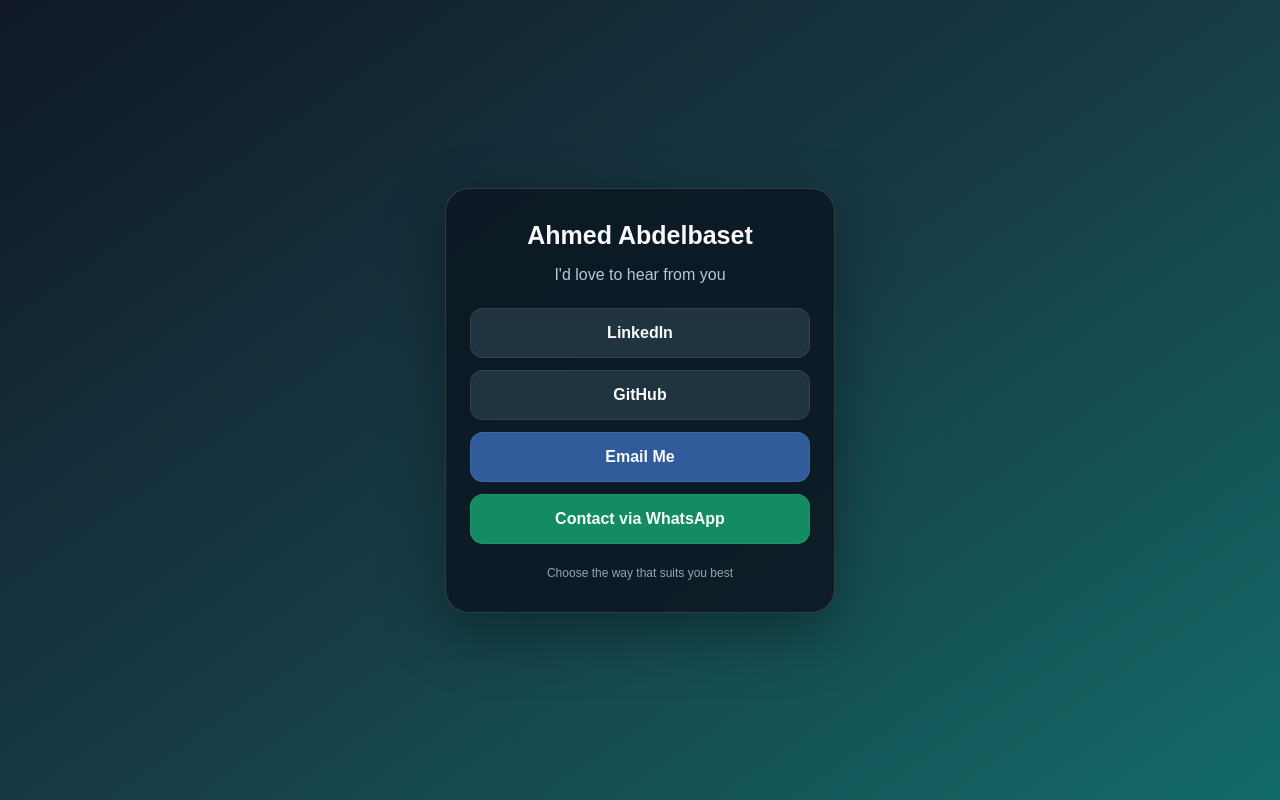
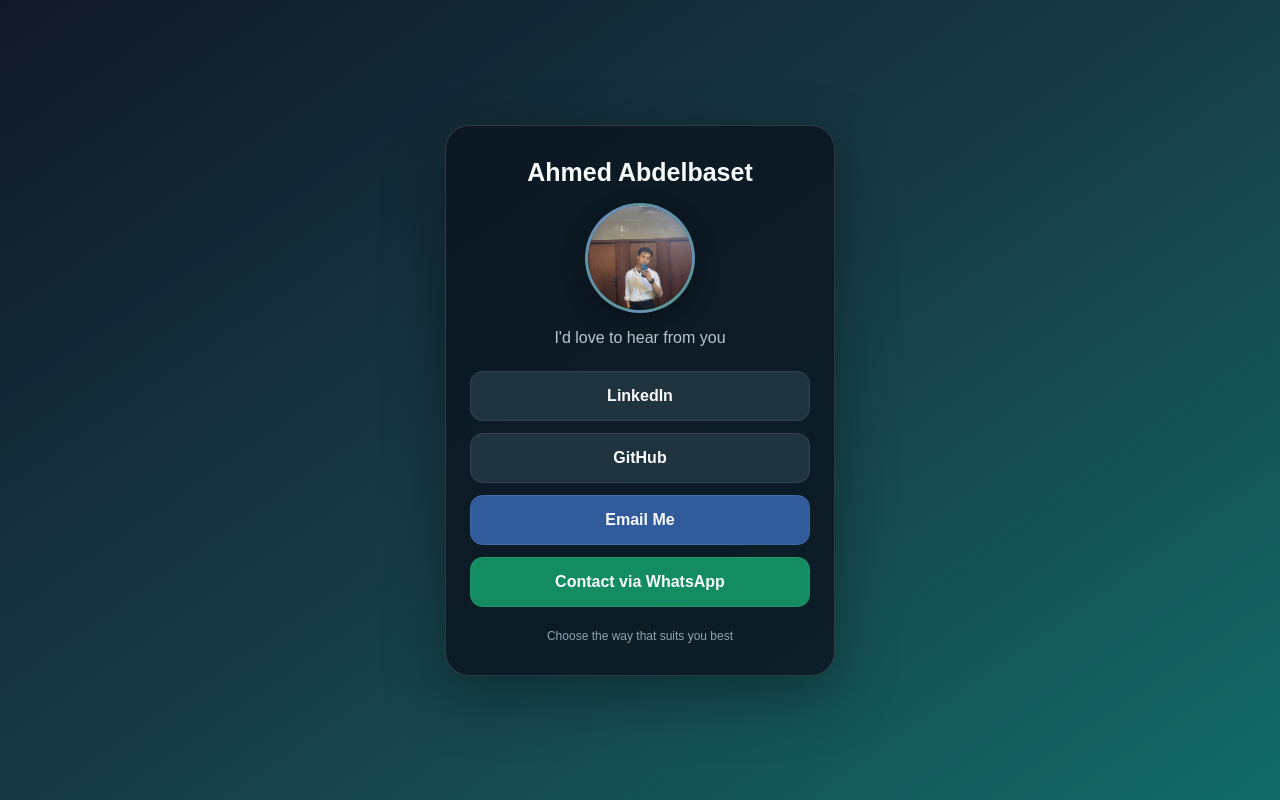
Before and after one commit to ahmed3baset/my-links, a plain HTML site: page index.html in a window 1280 px wide. Drawn offline with Linux system fonts and the light colour scheme.

Commit message:
Refactor avatar display and error handling
Updated avatar handling to show initials when the image is missing and modified the layout for better presentation.

```diff
--- a/index.html
+++ b/index.html
@@ -36,16 +36,32 @@
       font-size: 25px;
     }
 
+    /* Shows initials when the photo is missing, so the card never looks broken. */
     .avatar {
+      position: relative;
       width: 110px;
       height: 110px;
       margin: 0 auto 16px;
-      display: block;
-      object-fit: cover;
-      object-position: center top;
+      display: grid;
+      place-items: center;
+      overflow: hidden;
       border-radius: 50%;
       border: 3px solid rgba(255, 255, 255, 0.3);
       box-shadow: 0 8px 24px rgba(0, 0, 0, 0.3);
+      background: linear-gradient(145deg, #315c9b, #126b67);
+      color: #f8fafc;
+      font-size: 36px;
+      font-weight: bold;
+      letter-spacing: 2px;
+    }
+
+    .avatar img {
+      position: absolute;
+      inset: 0;
+      width: 100%;
+      height: 100%;
+      object-fit: cover;
+      object-position: center top;
     }
 
     p {
@@ -103,8 +119,11 @@
   <main class="card">
     <h1>Ahmed Abdelbaset</h1>
 
-    <img class="avatar" src="./Me_3.jpg" alt="Ahmed Abdelbaset"
-         onerror="this.style.display='none'">
+    <div class="avatar" aria-label="Ahmed Abdelbaset">
+      AA
+      <!-- If you add Me_3.jpg next to this file, it replaces the initials. -->
+      <img src="./IMG_4888.jpeg" alt="" onerror="this.remove()">
+    </div>
 
     <p>I'd love to hear from you</p>
 
@@ -115,8 +134,8 @@
       <a href="https://github.com/ahmed3baset"
          target="_blank" rel="noopener noreferrer">GitHub</a>
 
-      <!-- Default: mailto (works on mobile and any device).
-           On desktop, the script below switches it to a Gmail compose window. -->
+      <!-- Mobile: mailto opens the device's mail app with the subject prefilled.
+           Desktop: the script below switches it to a Gmail compose window. -->
       <a class="email" id="emailLink"
          href="mailto:ah.abdelbasit@gmail.com?subject=Contact%20from%20your%20page">
         Email Me
```
